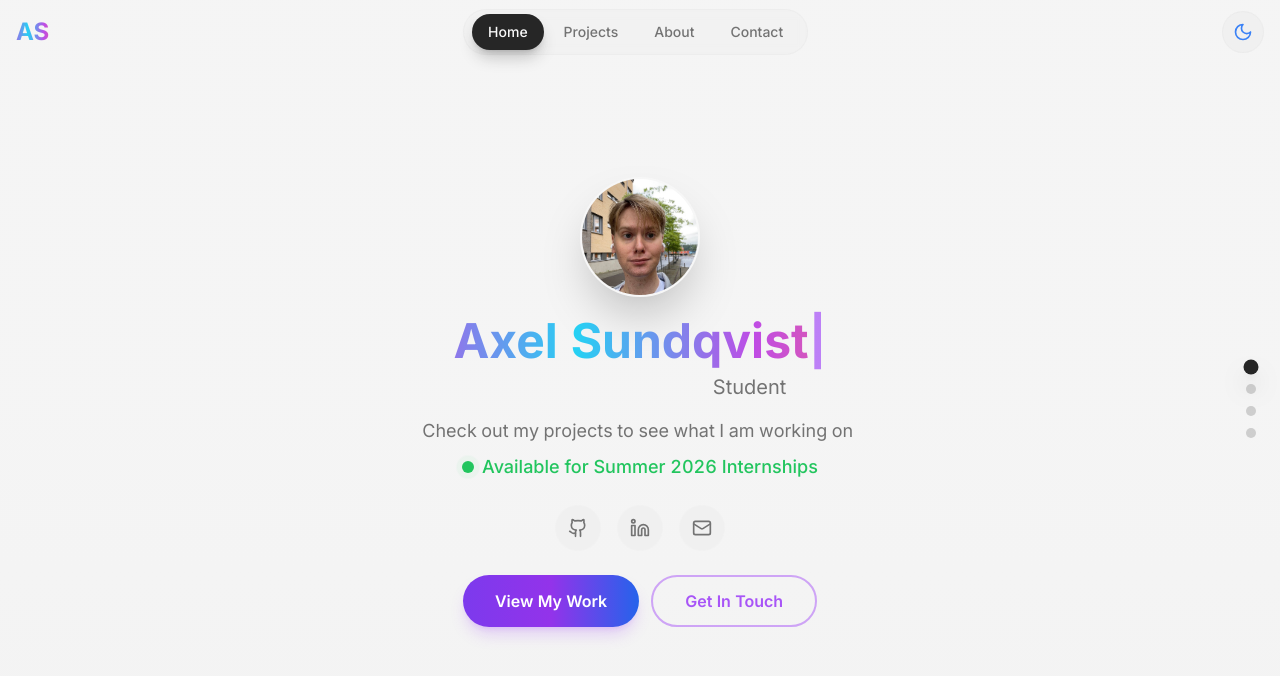
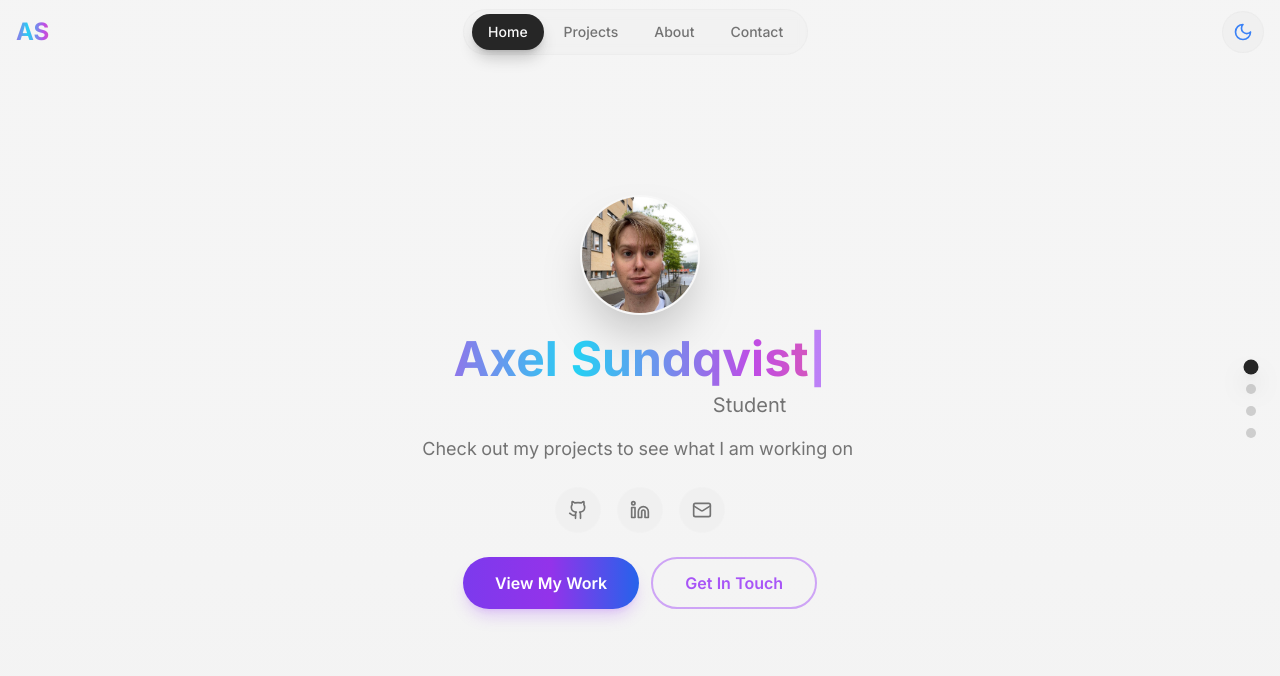
Before and after one commit to AxelSuu/AxelSundqvist, a React (Vite) app: page / in a window 1280 px wide. Shown: the top 676 px of the page. Built offline with nearby package versions, Linux system fonts and the light colour scheme.

Commit message:
Fixed hero section
- Removed a textline

```diff
--- a/src/components/portfolio/hero.tsx
+++ b/src/components/portfolio/hero.tsx
@@ -108,13 +108,7 @@
                 delay={800}
               />
               <br />
-              <span className="inline-flex items-center gap-2 mt-2 text-green-500 font-medium">
-                <span className="relative flex h-3 w-3">
-                  <span className="animate-ping absolute inline-flex h-full w-full rounded-full bg-green-400 opacity-75"></span>
-                  <span className="relative inline-flex rounded-full h-3 w-3 bg-green-500"></span>
-                </span>
-                Available for Summer 2026 Internships
-              </span>
+
             </div>
 
             {/* Social links with magnetic effect */}
```
